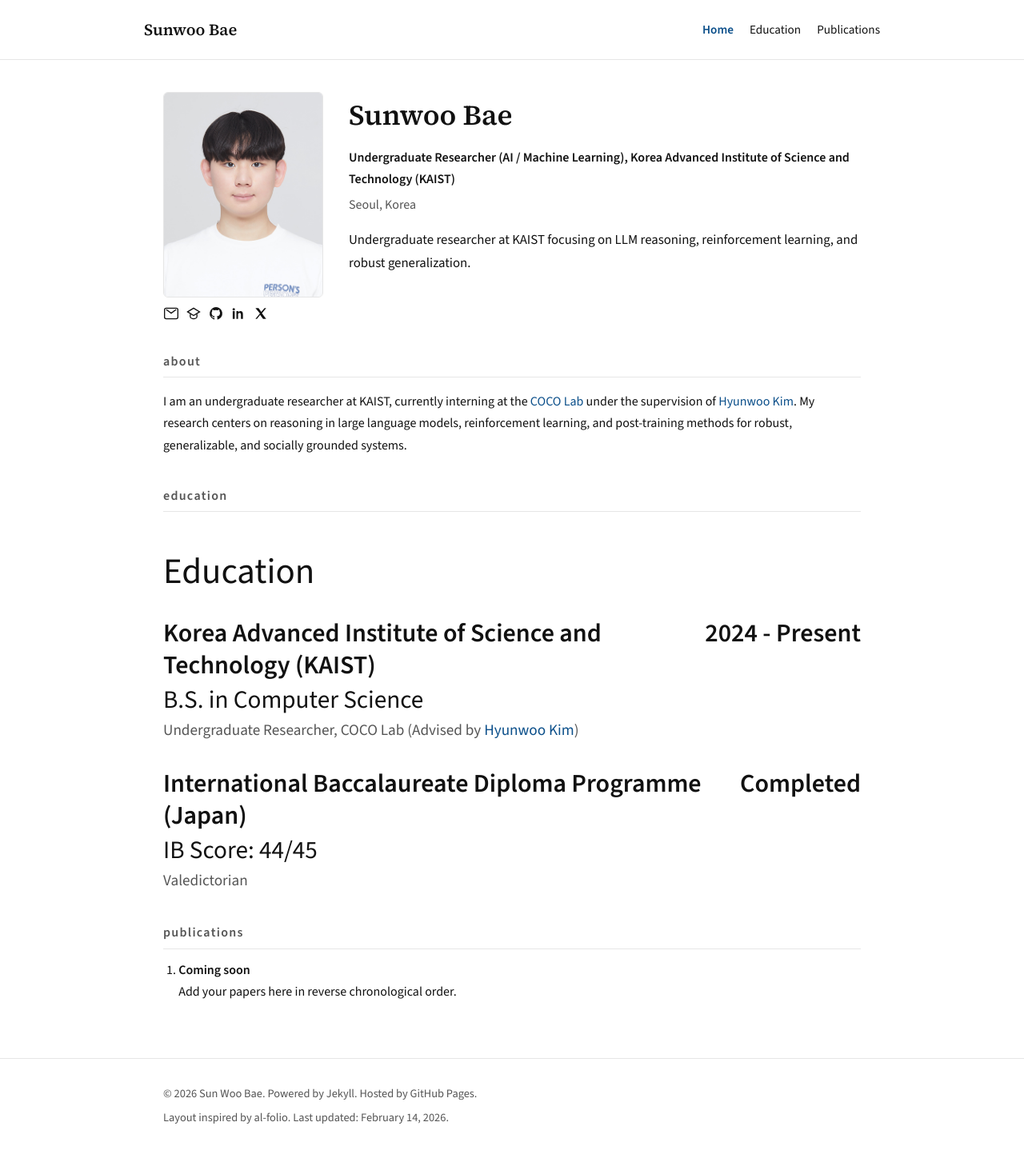
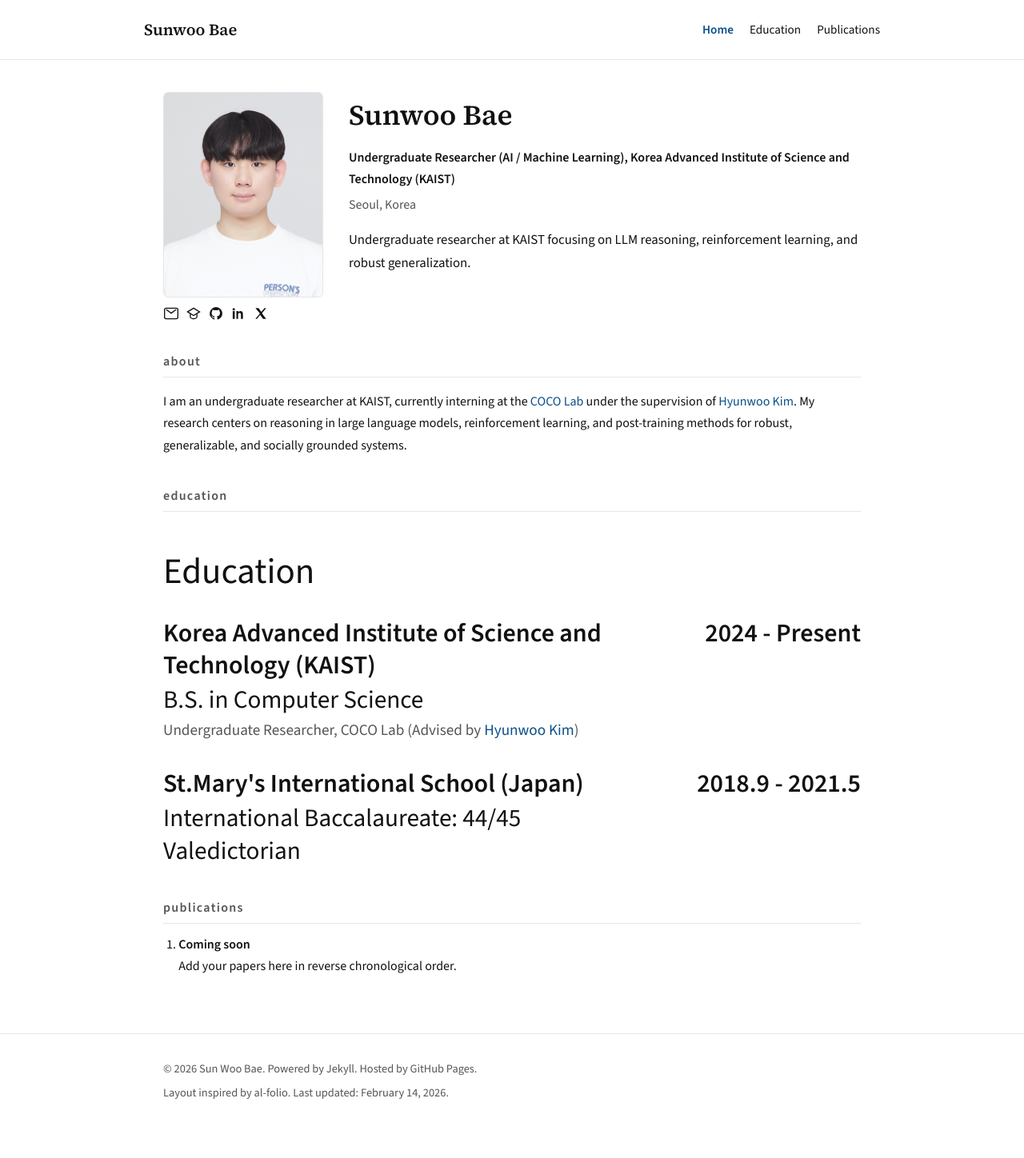
Before and after one commit to sunwoo02/sunwoo02.github.io, a Jekyll site: the page built from index.md, in a window 1280 px wide. Shown: the whole page at 80% size. Built offline with Jekyll 4.4.1, drawn with Linux system fonts in a browser that asks for light colours; after the commit the page ends 1417 px from its top, so only the background shows below that.

Commit message:
Update education details in index.md

```diff
--- a/index.md
+++ b/index.md
@@ -32,11 +32,11 @@ and post-training methods for robust, generalizable, and socially grounded syste
 
   <div class="edu-item">
     <div>
-      <p class="edu-school"><strong>International Baccalaureate Diploma Programme (Japan)</strong></p>
-      <p class="edu-degree">IB Score: 44/45</p>
-      <p class="edu-note">Valedictorian</p>
+      <p class="edu-school"><strong>St.Mary's International School (Japan)</strong></p>
+      <p class="edu-degree">International Baccalaureate: 44/45</p>
+      <p class="edu-degree">Valedictorian</p>
     </div>
-    <p class="edu-date">Completed</p>
+    <p class="edu-date">2018.9 - 2021.5 </p>
   </div>
 </div>
 
```
